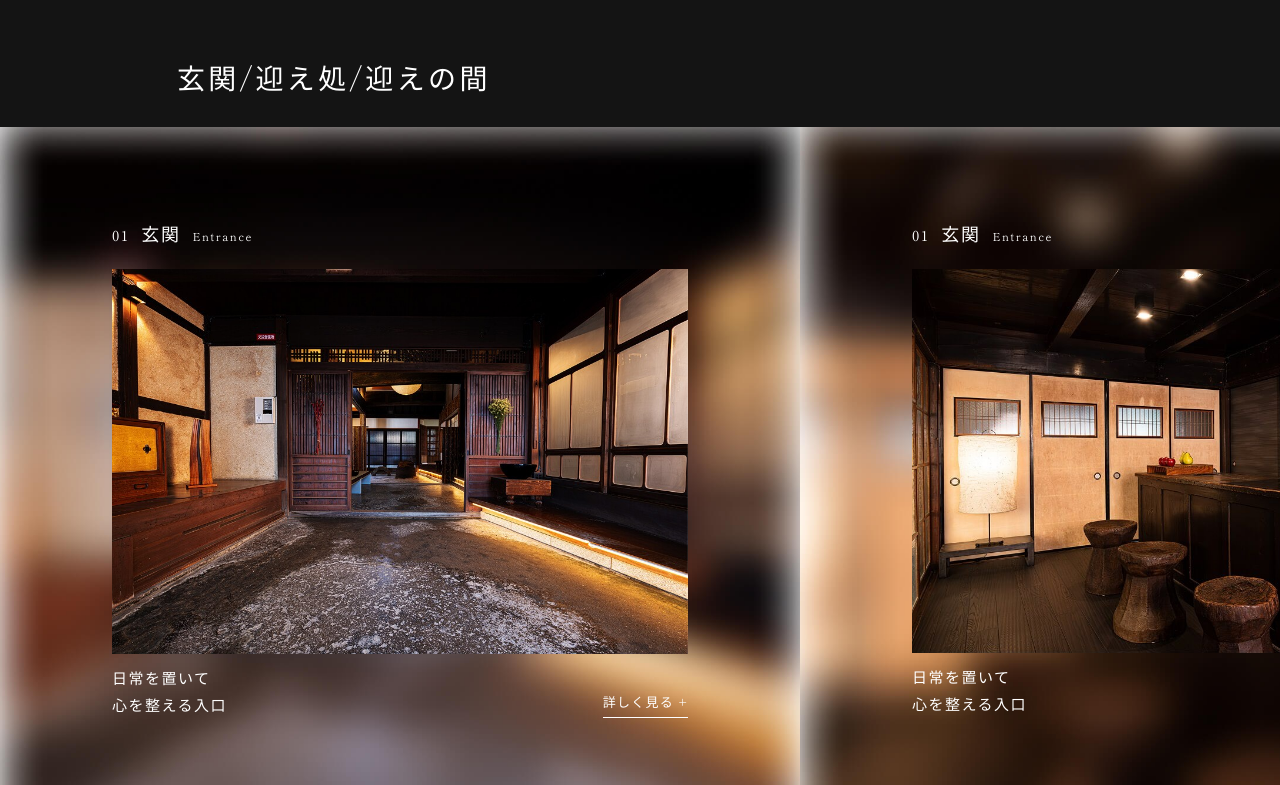
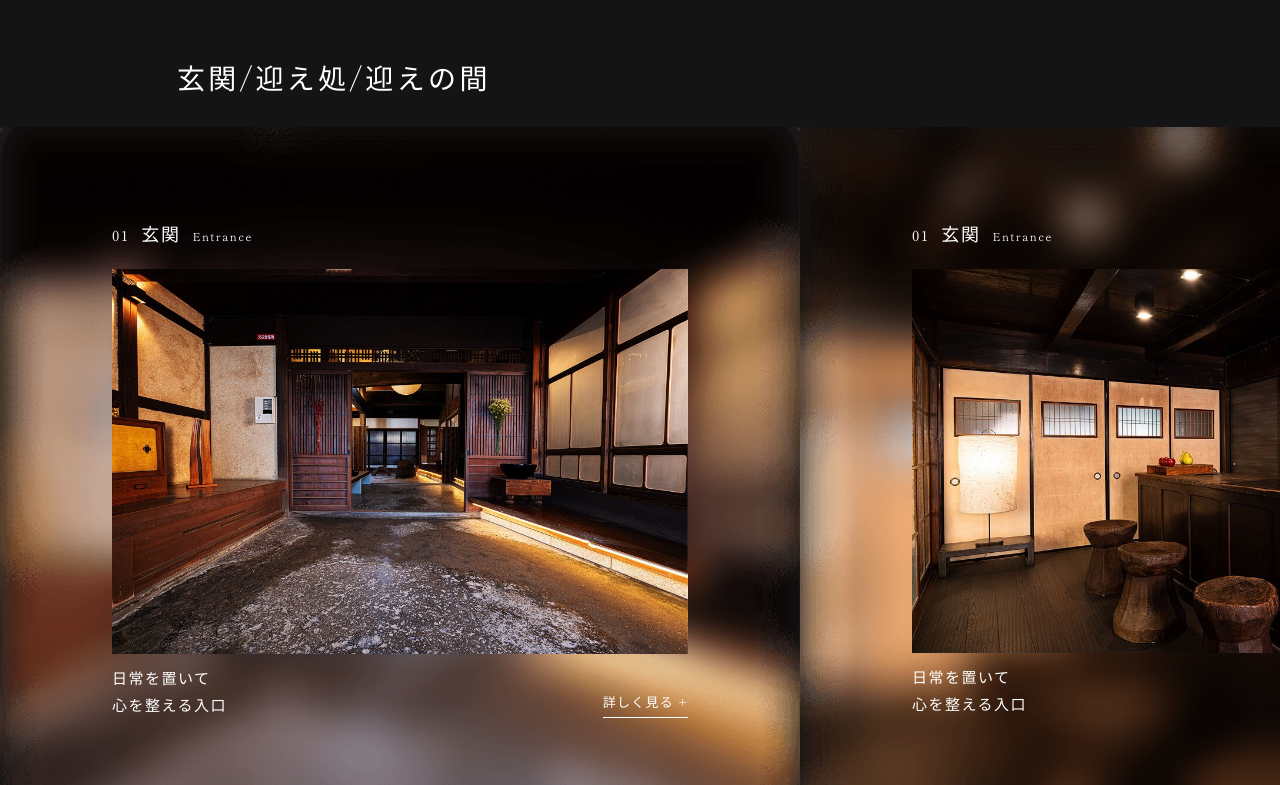
Before and after one commit to hanniebee15/erumi-static, a plain HTML site: page about_your_stay.html in a window 1280 px wide. Shown: the part 1400-2185 px from the top of the page. Drawn offline with Linux system fonts and the light colour scheme.

Commit message:
change the images

```diff
--- a/about_your_stay.html
+++ b/about_your_stay.html
@@ -152,7 +152,7 @@
 
                         <!-- 01 Entrance -->
                         <div class="swiper-slide stay-slide">
-                            <img class="stay-bg" src="assets/images/about_your_stay/stay-entrance-bg.jpg" alt="" aria-hidden="true">
+                            <img class="stay-bg" src="assets/images/about_your_stay/stay-entrance-bg.png" alt="" aria-hidden="true">
 
                             <div class="container-fluid stay-inner">
                                 <div class="row">
@@ -174,7 +174,7 @@
 
                         <!-- 02 Reception -->
                         <div class="swiper-slide stay-slide">
-                            <img class="stay-bg" src="assets/images/about_your_stay/stay-reception-bg.jpg" alt="" aria-hidden="true">
+                            <img class="stay-bg" src="assets/images/about_your_stay/stay-reception-bg.png" alt="" aria-hidden="true">
 
                             <div class="container-fluid stay-inner">
                                 <div class="row">
@@ -196,7 +196,7 @@
 
                         <!-- 03 Welcome Lounge -->
                         <div class="swiper-slide stay-slide">
-                            <img class="stay-bg" src="assets/images/about_your_stay/stay-entrance-bg.jpg" alt="" aria-hidden="true">
+                            <img class="stay-bg" src="assets/images/about_your_stay/stay-entrance-bg.png" alt="" aria-hidden="true">
 
                             <div class="container-fluid stay-inner">
                                 <div class="row">
```
Also changed, not shown: assets/images/about_your_stay/stay-entrance-bg.jpg (deleted), assets/images/about_your_stay/stay-entrance-bg.png (added), assets/images/about_your_stay/stay-lounge-bg.jpg (deleted), assets/images/about_your_stay/stay-lounge-bg.png (added), assets/images/about_your_stay/stay-reception-bg.jpg (deleted), assets/images/about_your_stay/stay-reception-bg.png (added).
